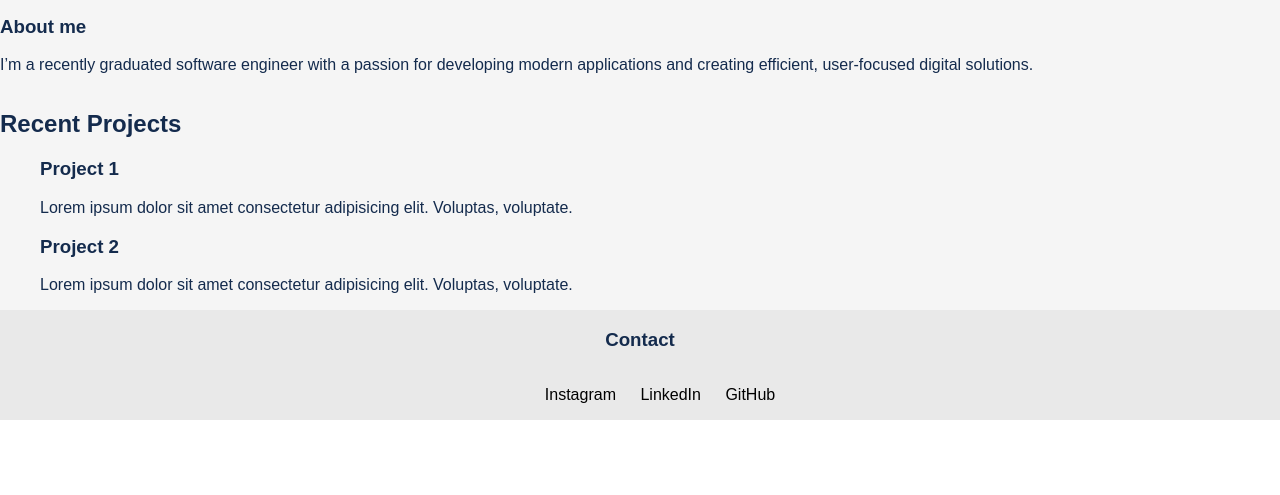
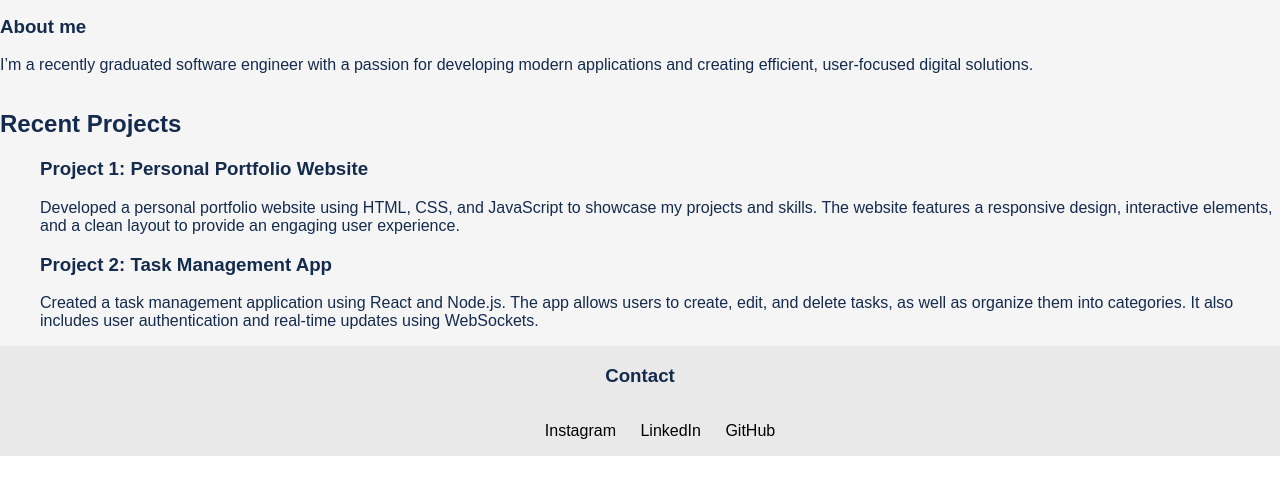
Before and after one commit to AvgProgrammer/Portofolio, a plain HTML site: page client/index.html in a window 1280 px wide. Shown: the part 101-596 px from the top of the page. Drawn offline with Linux system fonts and the light colour scheme.

Commit message:
Create a project class for the Porject list

```diff
--- a/client/index.html
+++ b/client/index.html
@@ -31,17 +31,18 @@
         <article>
             <h2>Recent Projects</h2>
             <ol>
-                <li>
-                    <h3>Project 1</h3>
+                <li class="project">
+                    <h3>Project 1: Personal Portfolio Website</h3>
                     <p>
-                        Lorem ipsum dolor sit amet consectetur adipisicing elit. Voluptas, voluptate.
+                        Developed a personal portfolio website using HTML, CSS, and JavaScript to showcase my projects and skills. The website features a responsive design, interactive elements, and a clean layout to provide an engaging user experience.
                     </p>
                 </li>
-                <li>
-                    <h3>Project 2</h3>
+                <li class="project">
+                    <h3>Project 2: Task Management App</h3>
                     <p>
-                        Lorem ipsum dolor sit amet consectetur adipisicing elit. Voluptas, voluptate.
+                        Created a task management application using React and Node.js. The app allows users to create, edit, and delete tasks, as well as organize them into categories. It also includes user authentication and real-time updates using WebSockets.
                     </p>
+                </li>
             </ol>
         </article>
     </main>
```
